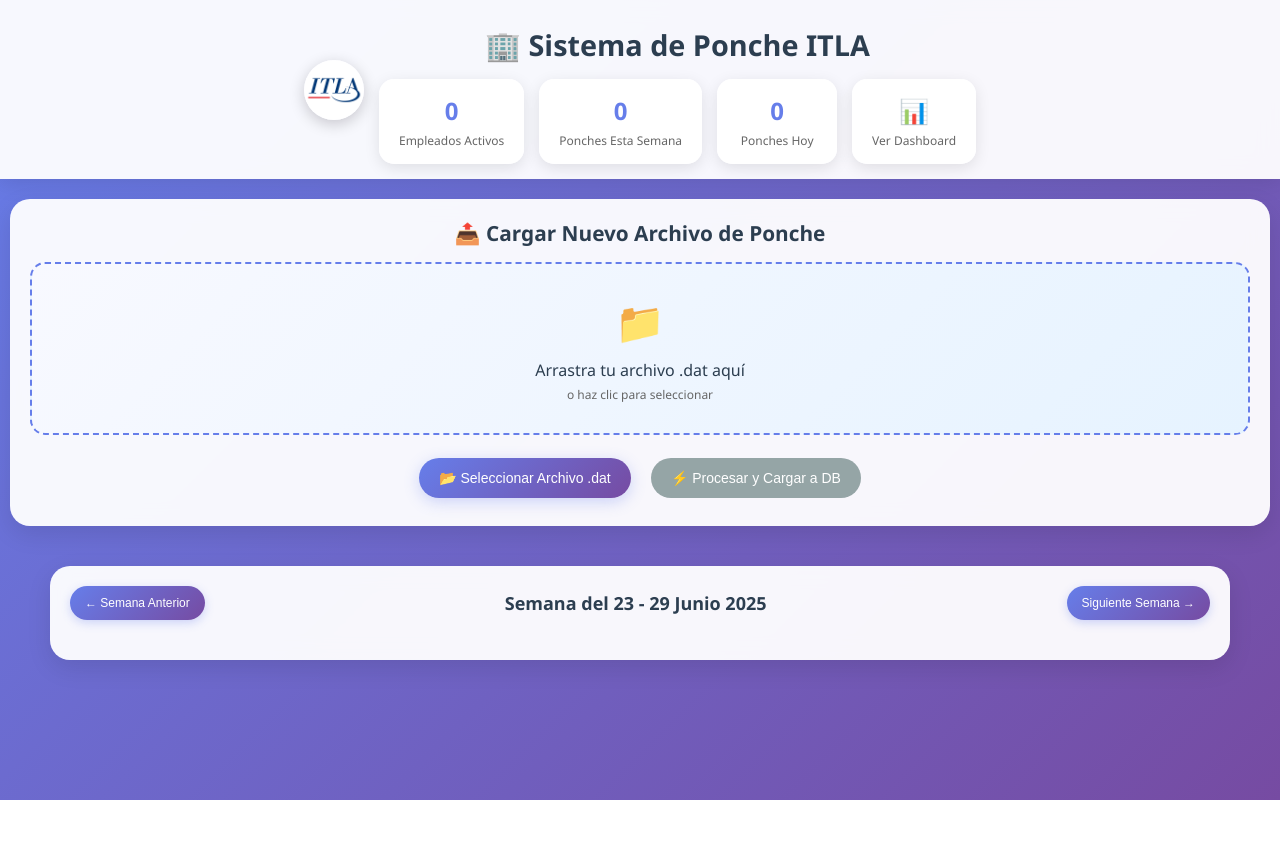
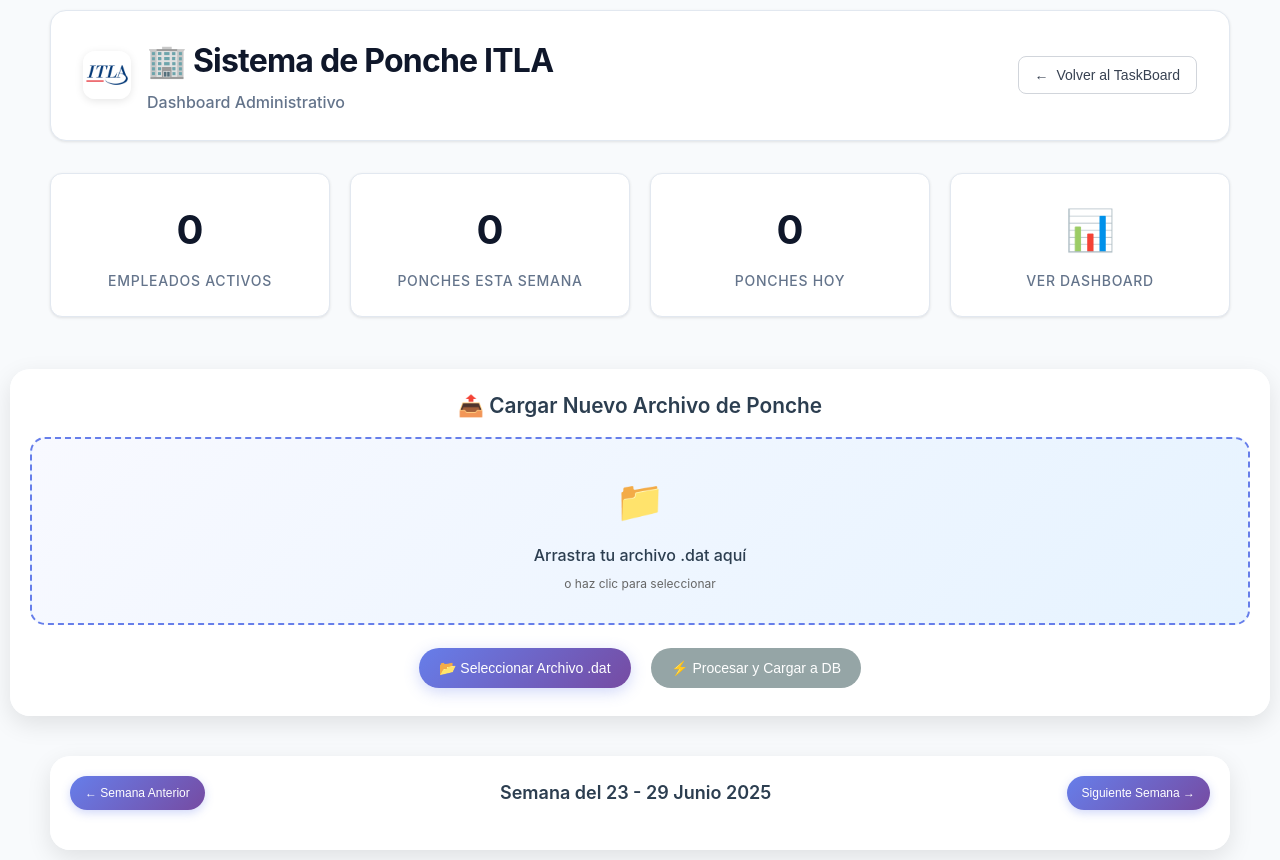
Before and after one commit to joelosiris11/itlastgadmin, a website: page ponche.html in a window 1280 px wide. Before the commit the page ends 800 px from the top, so only its background shows below. Drawn offline with nearby package versions, Linux system fonts and the light colour scheme; no server answers.

Commit message:
Update ponche.html

```diff
--- a/ponche.html
+++ b/ponche.html
@@ -20,74 +20,128 @@
         }
 
         body {
-            font-family: 'Segoe UI', Tahoma, Geneva, Verdana, sans-serif;
-            background: linear-gradient(135deg, #667eea 0%, #764ba2 100%);
-            color: #333;
+            font-family: -apple-system, BlinkMacSystemFont, 'Segoe UI', Roboto, 'Helvetica Neue', Arial, sans-serif;
+            background: #f8fafc;
             min-height: 100vh;
+            color: #1e293b;
+            line-height: 1.6;
+        }
+
+        .container {
+            max-width: 1600px;
+            margin: 0 auto;
+            padding: 24px;
         }
 
         .header {
-            background: rgba(255, 255, 255, 0.95);
-            backdrop-filter: blur(10px);
-            padding: 15px 20px;
-            box-shadow: 0 4px 20px rgba(0,0,0,0.1);
-            margin-bottom: 20px;
+            background: white;
+            border-radius: 16px;
+            padding: 24px 32px;
+            margin-bottom: 32px;
+            box-shadow: 0 1px 3px rgba(0, 0, 0, 0.1);
+            border: 1px solid #e2e8f0;
         }
 
         .header-content {
-            max-width: 1200px;
-            margin: 0 auto;
             display: flex;
             align-items: center;
-            justify-content: center;
+            justify-content: space-between;
             flex-wrap: wrap;
-            gap: 15px;
+            gap: 24px;
+        }
+
+        .logo-section {
+            display: flex;
+            align-items: center;
+            gap: 16px;
+        }
+
+        .header-text h1 {
+            font-size: clamp(1.5rem, 4vw, 2rem);
+            color: #0f172a;
+            font-weight: 700;
+            margin-bottom: 4px;
+            letter-spacing: -0.025em;
+        }
+
+        .header-text p {
+            color: #64748b;
+            font-size: clamp(0.875rem, 2vw, 1rem);
+            font-weight: 500;
+        }
+
+        .controls {
+            display: flex;
+            gap: 12px;
+            align-items: center;
+            flex-wrap: wrap;
         }
 
         .logo {
-            width: 60px;
-            height: 60px;
-            border-radius: 50%;
-            box-shadow: 0 4px 15px rgba(0,0,0,0.2);
+            width: 48px;
+            height: 48px;
+            border-radius: 12px;
+            box-shadow: 0 2px 8px rgba(0, 0, 0, 0.1);
         }
 
-        .header h1 {
-            color: #2c3e50;
-            text-align: center;
-            margin: 10px 0;
-            font-size: 1.8em;
-            font-weight: 600;
+        .btn-back {
+            background: white;
+            color: #374151;
+            border: 1px solid #d1d5db;
+            padding: 10px 16px;
+            border-radius: 8px;
+            cursor: pointer;
+            font-size: 14px;
+            font-weight: 500;
+            transition: all 0.2s ease;
+            display: flex;
+            align-items: center;
+            gap: 8px;
+            white-space: nowrap;
+        }
+
+        .btn-back:hover {
+            background: #f9fafb;
+            border-color: #9ca3af;
+            transform: translateY(-1px);
+            box-shadow: 0 2px 4px rgba(0, 0, 0, 0.1);
         }
 
         .stats {
-            display: flex;
-            justify-content: center;
-            gap: 15px;
-            flex-wrap: wrap;
-            margin-top: 15px;
+            display: grid;
+            grid-template-columns: repeat(auto-fit, minmax(200px, 1fr));
+            gap: 20px;
+            margin-bottom: 32px;
         }
 
         .stat-card {
-            background: rgba(255, 255, 255, 0.9);
-            padding: 15px 20px;
-            border-radius: 15px;
+            background: white;
+            border-radius: 12px;
+            padding: 24px;
             text-align: center;
-            box-shadow: 0 4px 15px rgba(0,0,0,0.1);
-            backdrop-filter: blur(5px);
-            min-width: 120px;
+            box-shadow: 0 1px 3px rgba(0, 0, 0, 0.1);
+            border: 1px solid #e2e8f0;
+            transition: all 0.2s ease;
+        }
+
+        .stat-card:hover {
+            transform: translateY(-2px);
+            box-shadow: 0 4px 12px rgba(0, 0, 0, 0.1);
         }
 
         .stat-number {
-            font-size: 24px;
+            font-size: 2.5rem;
             font-weight: 700;
-            color: #667eea;
+            color: #0f172a;
+            margin-bottom: 8px;
         }
 
         .stat-label {
-            font-size: 12px;
-            color: #666;
-            margin-top: 5px;
+            color: #64748b;
+            font-size: 0.875rem;
             font-weight: 500;
+            text-transform: uppercase;
+            letter-spacing: 0.05em;
         }
 
         /* SECCIÓN DE UPLOAD - OPTIMIZADA PARA MÓVIL */
@@ -264,6 +318,8 @@
             box-shadow: 0 5px 15px rgba(102, 126, 234, 0.4);
         }
 
+
+
         .calendar-grid {
             display: grid;
             grid-template-columns: 120px repeat(6, 1fr);
@@ -349,31 +405,27 @@
 
         /* RESPONSIVE DESIGN PARA MÓVIL */
         @media (max-width: 768px) {
-            .header-content {
-                flex-direction: column;
-                text-align: center;
+            .header {
+                padding: 20px 24px;
+                margin-bottom: 24px;
             }
 
-            .logo {
-                width: 50px;
-                height: 50px;
+            .header-content {
+                text-align: center;
+                gap: 16px;
             }
 
-            .header h1 {
-                font-size: 1.5em;
+            .controls {
+                justify-content: center;
+            }
+
+            .container {
+                padding: 16px;
             }
 
             .stats {
-                gap: 10px;
-            }
-
-            .stat-card {
-                padding: 10px 15px;
-                min-width: 100px;
-            }
-
-            .stat-number {
-                font-size: 20px;
+                grid-template-columns: repeat(2, 1fr);
+                gap: 16px;
             }
 
             .upload-section {
@@ -446,6 +498,11 @@
         }
 
         @media (max-width: 480px) {
+            .stats {
+                grid-template-columns: 1fr;
+                gap: 12px;
+            }
+
             .calendar-grid {
                 grid-template-columns: 80px repeat(6, 1fr);
             }
@@ -466,11 +523,24 @@
     </style>
 </head>
 <body>
+    <div class="container">
         <div class="header">
             <div class="header-content">
+                <div class="logo-section">
                     <img src="logo.png" alt="ITLA Logo" class="logo">
-            <div>
+                    <div class="header-text">
                         <h1>🏢 Sistema de Ponche ITLA</h1>
+                        <p>Dashboard Administrativo</p>
+                    </div>
+                </div>
+                <div class="controls">
+                    <button class="btn-back" onclick="window.location.href='taskboard.html'" title="Volver al TaskBoard">
+                        <span>←</span> Volver al TaskBoard
+                    </button>
+                </div>
+            </div>
+        </div>
+
         <div class="stats">
             <div class="stat-card">
                 <div class="stat-number" id="totalEmployees">0</div>
@@ -487,8 +557,6 @@
             <div class="stat-card" style="cursor: pointer;" onclick="window.location.href='dashboard.html'">
                 <div class="stat-number">📊</div>
                 <div class="stat-label">Ver Dashboard</div>
-                    </div>
-                </div>
             </div>
         </div>
     </div>
```
Lines whose indentation alone changed are shown as unchanged.
